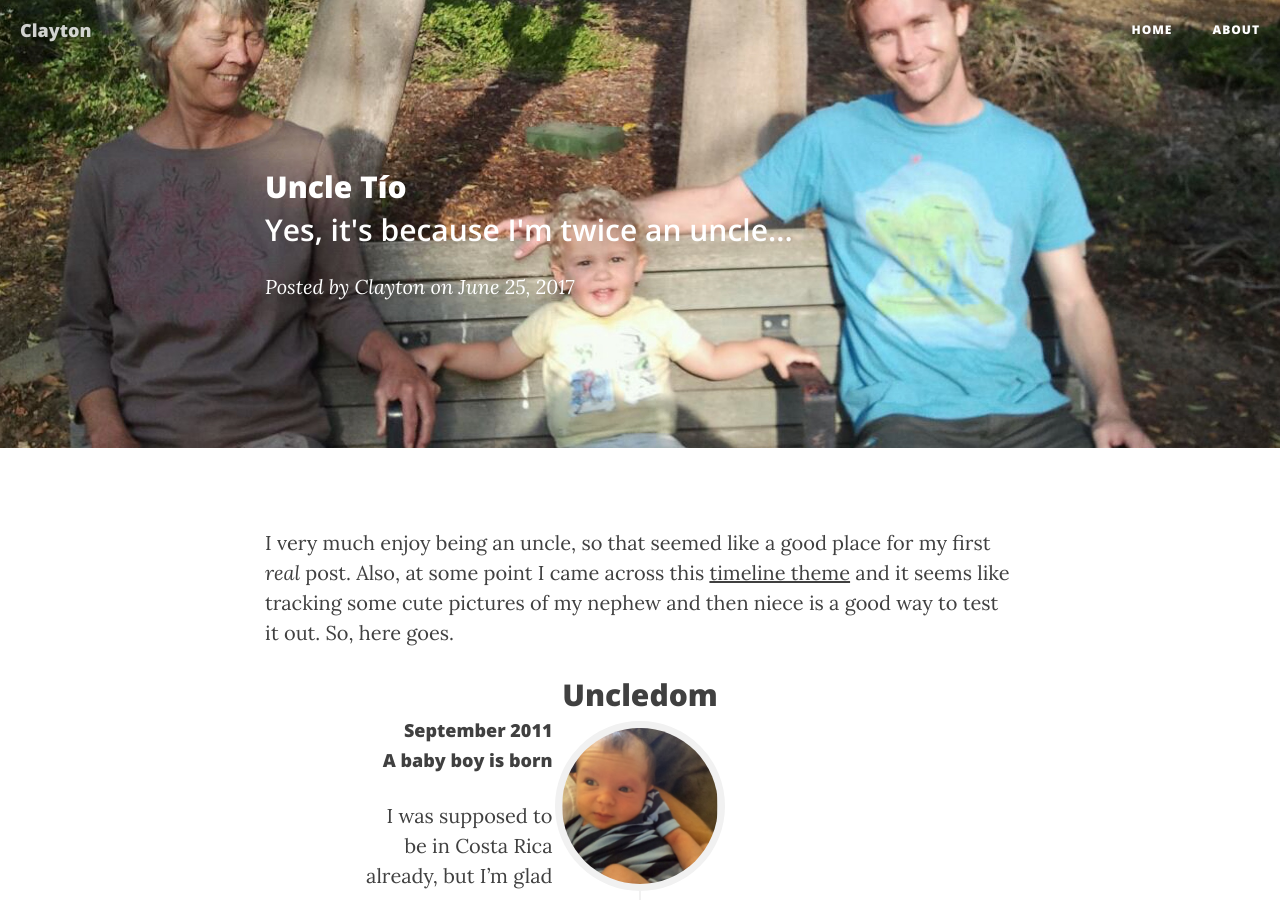
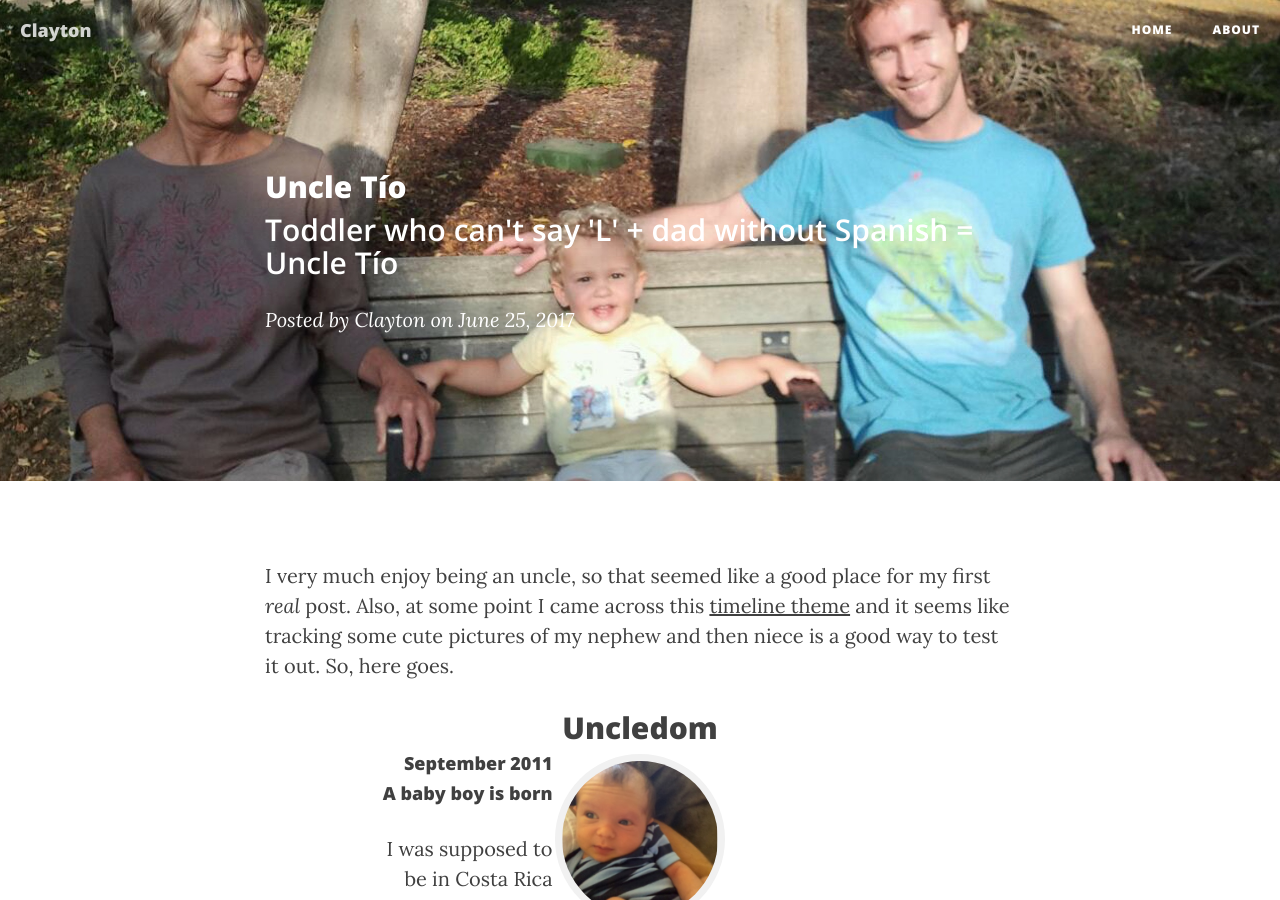
Before and after one commit to claytonrsh/claytonrsh.github.io, a Jekyll site: the page built from _posts/2017-06-25-UncleTio.md, in a window 1280 px wide and 900 px high. Built offline with Jekyll 4.4.1, drawn with Linux system fonts in a browser that asks for light colours; nearby versions of some CDN libraries.

Commit message:
change Tio subtitle

```diff
--- a/_posts/2017-06-25-UncleTio.md
+++ b/_posts/2017-06-25-UncleTio.md
@@ -1,7 +1,7 @@
 ---
 layout:     post
 title:      "Uncle Tío"
-subtitle:   "Yes, it's because I'm twice an uncle..."
+subtitle:   "Toddler who can't say 'L' + dad without Spanish = Uncle Tío"
 date:       "2017-06-25 15:00:00"
 author:     "Clayton"
 header-img: "img/post12/kyle-bg.jpeg"
```
